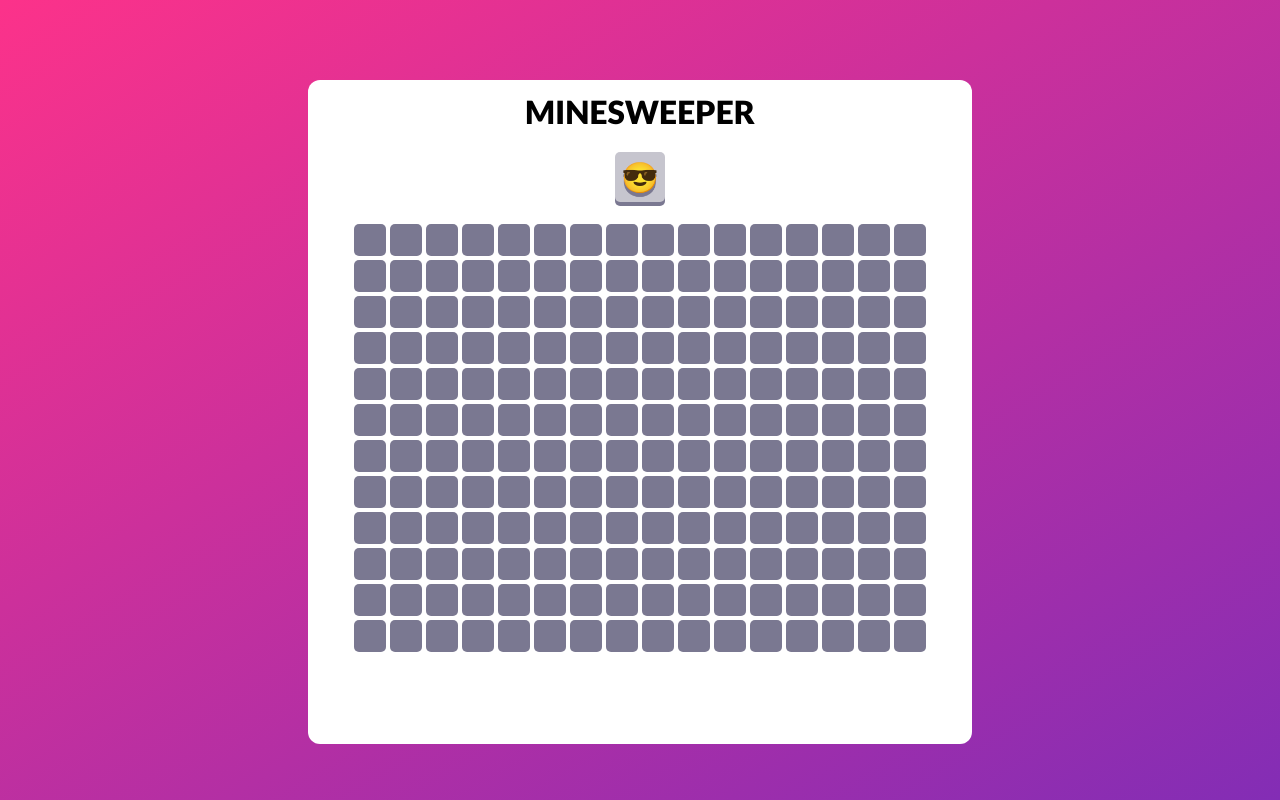
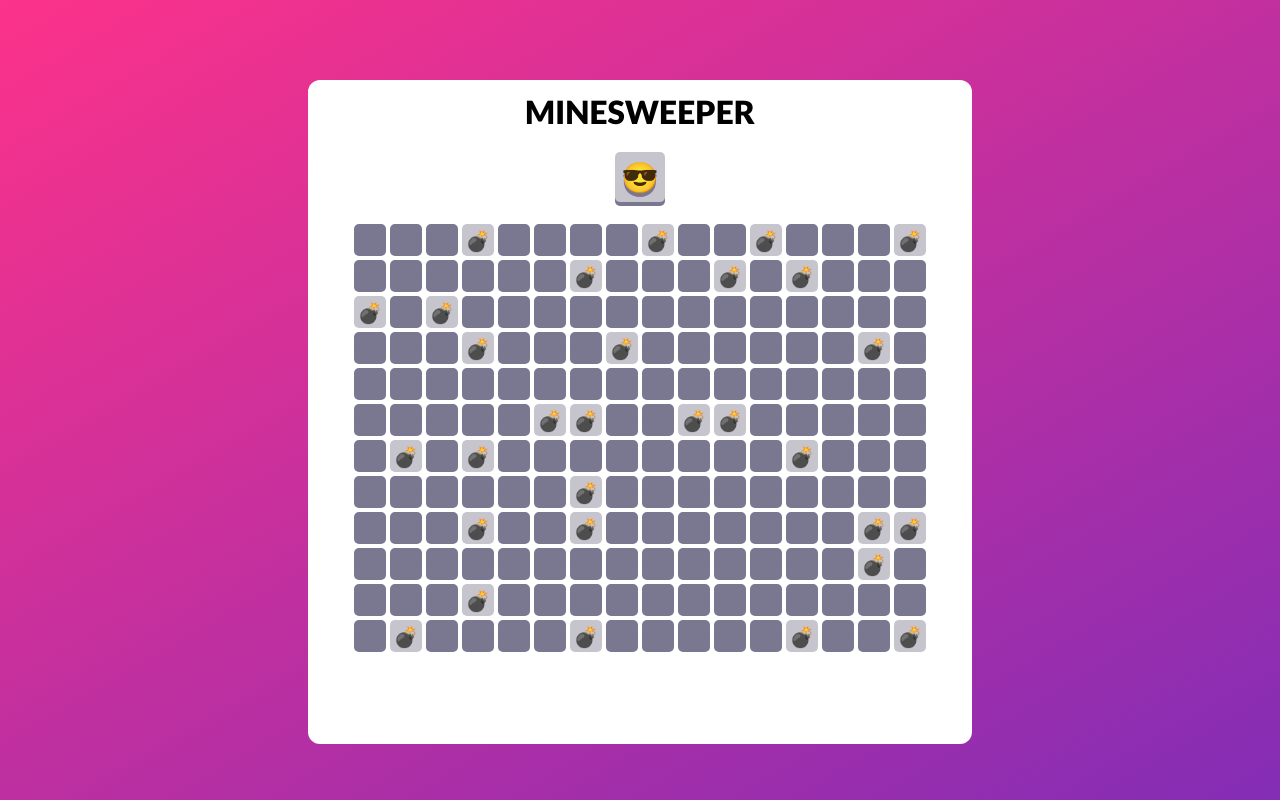
Before and after one commit to BlueStaggo/minesweeper, a React (Create React App) app: page / in a window 1280 px wide. Built offline with nearby package versions, Linux system fonts and the light colour scheme.

Commit message:
Implement Mines

```diff
--- a/src/App.tsx
+++ b/src/App.tsx
@@ -1,13 +1,48 @@
+import React, { useState } from "react";
 import Face from "./Face";
+import { Mine } from "./Mine";
 import MineField from "./MineField";
 
-export default function App() {
+interface AppProps {
+    width: number;
+    height: number;
+    mineCount: number;
+}
+
+export default function App(props: AppProps) {
+    function genMines() {
+        let x: number, y: number;
+        let mines: Mine[] = [];
+        let contains = (value: Mine) => value.equals(x, y);
+
+        for (let i = 0; i < props.mineCount; i++) {
+            do {
+                x = Math.floor(Math.random() * props.width);
+                y = Math.floor(Math.random() * props.height);
+            } while (mines.find(contains))
+            mines.push(new Mine(x, y));
+        }
+
+        return mines;
+    }
+
+    function reset() {
+        setMines(genMines());
+    }
+
+    const [mines, setMines] = useState(genMines());
+
     return (
         <div id="main">
             <div id="game">
                 <h1>MINESWEEPER</h1>
-                <Face face="😎" onClick={() => {}}/>
-                <MineField width={16} height={12} onClick={() => {}}/>
+                <Face face="😎" onClick={reset}/>
+                <MineField
+                    width={props.width}
+                    height={props.height}
+                    mines={mines}
+                    onClick={() => {}}
+                />
             </div>
         </div>
     );
--- /dev/null
+++ b/src/Mine.tsx
@@ -0,0 +1,14 @@
+
+export class Mine {
+    x: number;
+    y: number;
+
+    constructor(x: number, y: number) {
+        this.x = x;
+        this.y = y;
+    }
+
+    equals(x: number, y: number) {
+        return this.x === x && this.y === y;
+    }
+}
--- a/src/MineField.tsx
+++ b/src/MineField.tsx
@@ -1,22 +1,26 @@
 import Space, { SpaceContent, SpaceContext } from "./Space";
+import { Mine } from "./Mine";
 
 interface MineFieldProps {
     width: number;
     height: number;
+    mines: Mine[];
     onClick: () => void;
 }
 
 function MineFieldRow(y: number, props: MineFieldProps) {
     return (
         <div className="mineFieldRow" key={y}>
-            {[...Array(props.width).keys()].map((_, i) =>
+            {[...Array(props.width).keys()].map((_, x) =>
                 <Space
-                    x={i}
+                    x={x}
                     y={y}
-                    content={Object.values(SpaceContent)[1]}
-                    context={SpaceContext.hidden}
+                    content={SpaceContent.mine}
+                    context={props.mines.find((value) => value.equals(x, y))
+                        ? SpaceContext.revealed
+                        : SpaceContext.hidden}
                     onClick={props.onClick}
-                    key={i}
+                    key={x}
                 />)}
         </div>
     )
--- a/src/index.css
+++ b/src/index.css
@@ -70,6 +70,11 @@ h1 {
     top: 4px;
 }
 
+.mineFieldRow {
+    display: flex;
+    justify-content: center;
+}
+
 .space {
     border: none;
     background-color: var(--bg-2);
@@ -81,6 +86,10 @@ h1 {
     font-weight: 900;
     font-size: 20px;
     position: relative;
+    text-align: center;
+    line-height: 32px;
+    padding: 0px;
+    vertical-align: middle;
 }
 
 .space1 {
--- a/src/index.tsx
+++ b/src/index.tsx
@@ -3,6 +3,10 @@ import App from "./App";
 import "./index.css";
 
 ReactDOM.render(
-    <App/>,
+    <App
+        width={16}
+        height={12}
+        mineCount={30}
+    />,
     document.getElementById("root")
 );
```
